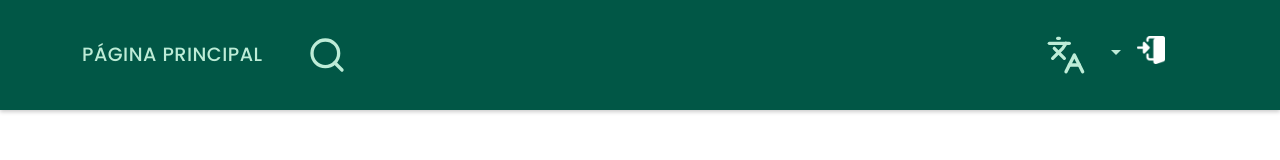
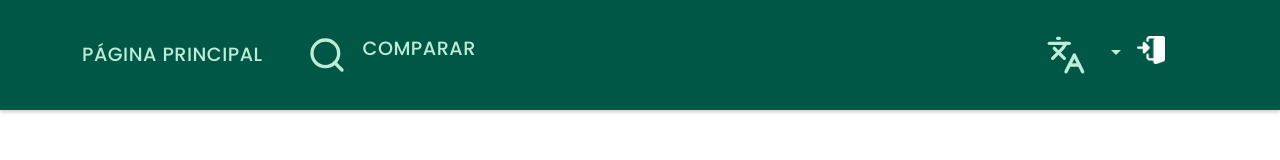
Before and after one commit to Pixoll/food-comp-db-frontend, a React (Create React App) app: page /comparison in a window 1280 px wide. Before the commit this address had no page. Shown: the top 160 px of the page. Built offline with nearby package versions, Linux system fonts and the light colour scheme.

Commit message:
Add link from comparison page

```diff
--- a/src/core/components/Navbar.tsx
+++ b/src/core/components/Navbar.tsx
@@ -47,6 +47,9 @@ const AppNavbar = () => {
             <Nav.Link as={Link} to="/search">
               <Search style={{ marginLeft: 20 }} size={40}></Search>
             </Nav.Link>
+            <Nav.Link as={Link} to="/comparison">
+              Comparar
+            </Nav.Link>
           </Nav>
           <Nav style={{ marginLeft: 20, marginRight: 20 }} className="ms-auto">
             <NavDropdown
--- /dev/null
+++ b/src/core/context/ComparisonContext.tsx
@@ -0,0 +1,4 @@
+import {createContext} from 'react';
+export function createComparisonContext() {
+
+}
--- a/src/core/routes/AppRouter.tsx
+++ b/src/core/routes/AppRouter.tsx
@@ -11,6 +11,7 @@ import AppNavbar from "../components/Navbar";
 import { useAuth } from "../context/AuthContext";
 import makeRequest from "../utils/makeRequest";
 import PrivateRoute from "./PrivateRoute";
+import ComparisonPage from "../../pages/comparison/ComparisonPage";
 
 export const AppRouter = () => {
   const { state, logout } = useAuth();
@@ -35,6 +36,7 @@ export const AppRouter = () => {
           <Route path="/" element={<HomePage/>}/>
           <Route path="login" element={<LoginPage/>}/>
           <Route path="search" element={<SearchPage/>}/>
+          <Route path="comparison" element={<ComparisonPage/>}/>
           <Route path="search/details/:code" element={<DetailPage/>}/>
           <Route
             path="panel-admin"
--- /dev/null
+++ b/src/pages/comparison/ComparisonPage.tsx
@@ -0,0 +1,7 @@
+export default function ComparisonPage() {
+    return (
+        <div>
+
+        </div>
+         )
+}
```
